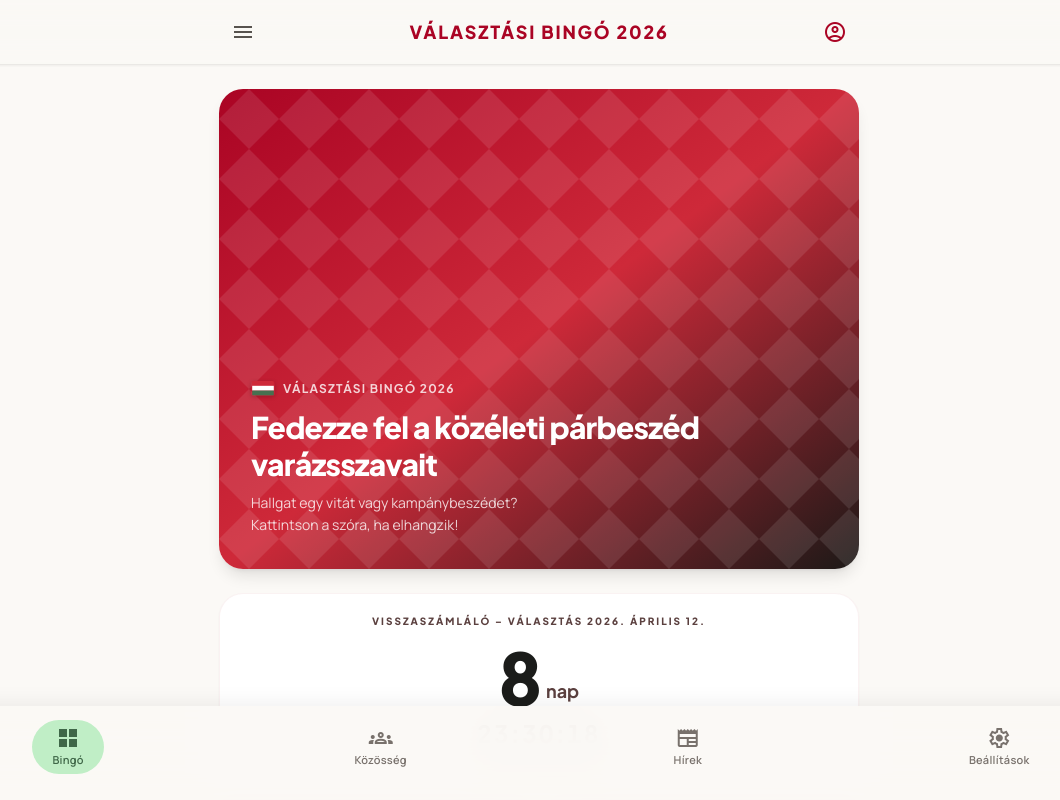
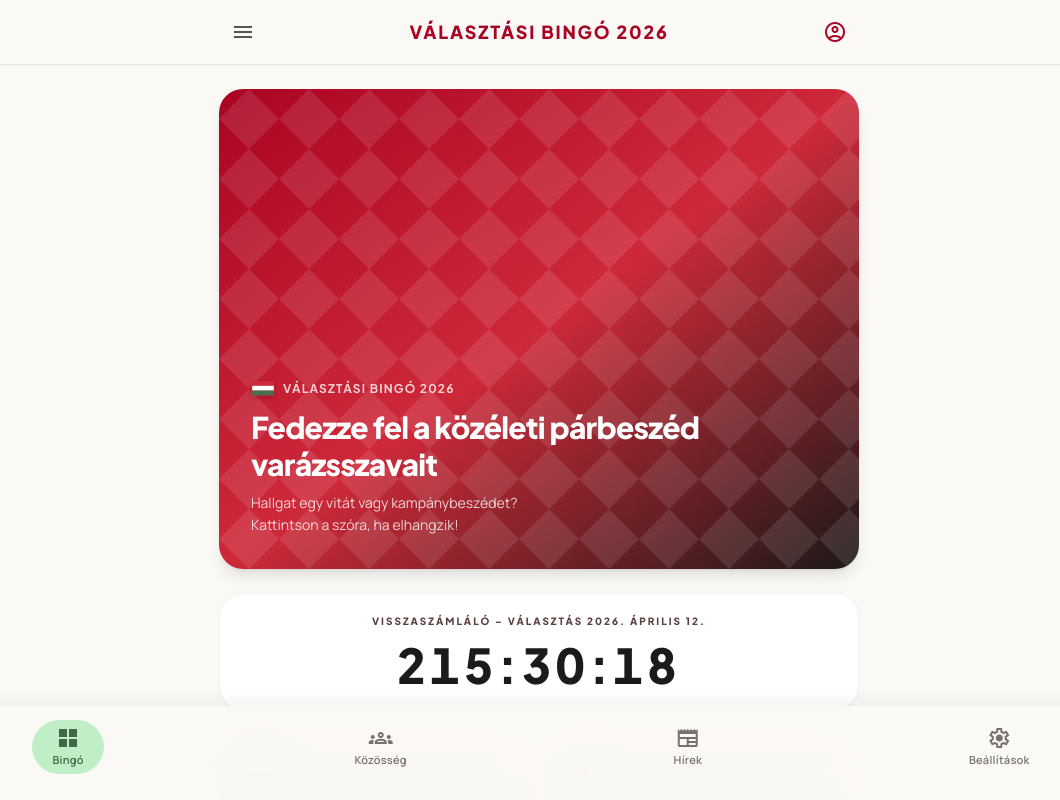
Before and after one commit to gaiagent0/kozeletimozaik, a React (Vite) app: page / in a window 1280 px wide. Shown: the top 800 px of the page, without its empty margins (101-1161 px from the left). Built offline with nearby package versions, Linux system fonts and the light colour scheme; no server answers.

Commit message:
fix: visszaszámláló teljes óra:perc:másodperc formátum (191:xx:xx)

```diff
--- a/src/screens/BingoScreen.jsx
+++ b/src/screens/BingoScreen.jsx
@@ -21,12 +21,11 @@ const ELECTION_TARGET = new Date('2026-04-12T17:00:00Z').getTime() // 2026-04-12
 function useCountdown() {
   function calcDisplay() {
     const remaining = Math.max(0, ELECTION_TARGET - Date.now())
-    const days  = Math.floor(remaining / 86400000)
-    const hours = Math.floor((remaining % 86400000) / 3600000)
-    const mins  = Math.floor((remaining % 3600000) / 60000)
-    const secs  = Math.floor((remaining % 60000) / 1000)
-    const pad   = n => String(n).padStart(2, '0')
-    return { days, time: `${pad(hours)}:${pad(mins)}:${pad(secs)}`, done: remaining === 0 }
+    const totalHours = Math.floor(remaining / 3600000)
+    const mins = Math.floor((remaining % 3600000) / 60000)
+    const secs = Math.floor((remaining % 60000) / 1000)
+    const pad  = n => String(n).padStart(2, '0')
+    return { totalHours, sub: `${pad(mins)}:${pad(secs)}`, done: remaining === 0 }
   }
 
   const [display, setDisplay] = useState(() => calcDisplay())
@@ -202,13 +201,9 @@ export default function BingoScreen({ user, onNavigate, onMenuClick, onProfileCl
             {countdown.done ? (
               <p className="font-headline font-black text-4xl text-primary">Az urnák zárva</p>
             ) : (
-              <>
-                <div className="flex items-end justify-center gap-1 mb-1">
-                  <span className="font-headline font-black text-7xl leading-none text-on-surface tabular-nums">{countdown.days}</span>
-                  <span className="font-headline font-bold text-lg text-on-surface-variant mb-2">nap</span>
-                </div>
-                <p className="font-headline font-bold text-2xl text-on-surface-variant tabular-nums tracking-widest">{countdown.time}</p>
-              </>
+              <p className="font-headline font-black text-5xl text-on-surface tabular-nums tracking-widest">
+                {String(countdown.totalHours).padStart(3, '0')}:{countdown.sub}
+              </p>
             )}
           </div>
 
```
